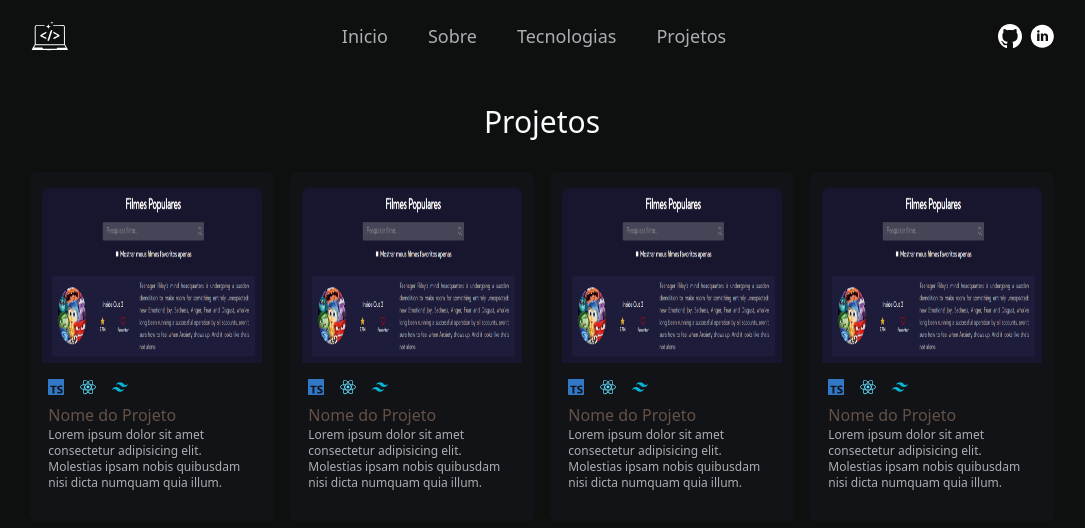
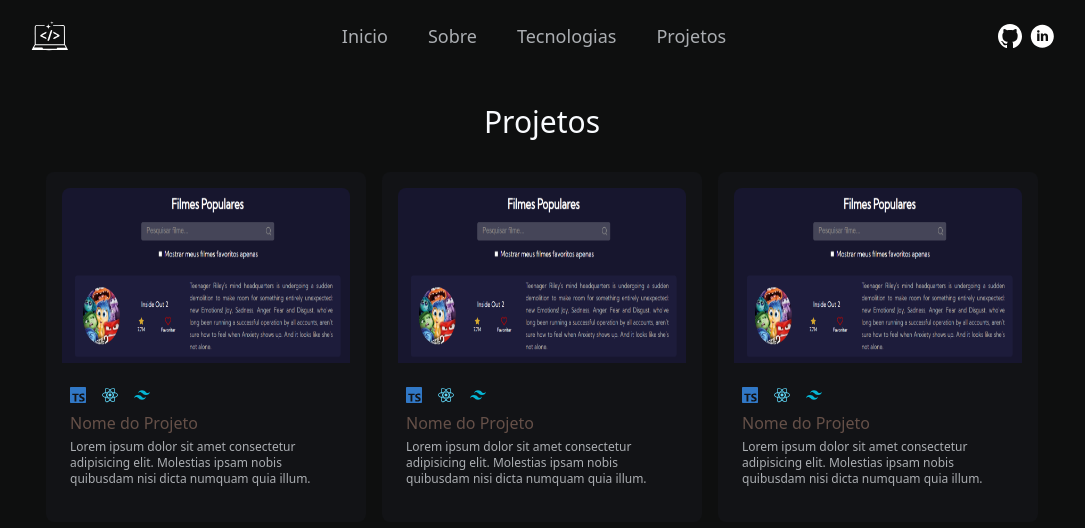
Before and after one commit to matheusmartins05/Portifolio, a React (Vite) app: page /projetos in a window 1280 px wide. Shown: the top 528 px of the page, without its empty margins (98-1183 px from the left). Built offline with nearby package versions, Linux system fonts and the light colour scheme.

Commit message:
Reposividade seção projetos

```diff
--- a/src/components/CardProjeto.tsx
+++ b/src/components/CardProjeto.tsx
@@ -5,21 +5,20 @@ import tailwindcss from "/tailwindcss.svg";
 
 export default function CardProjeto() {
   return (
-    <div className="bg-[#121316] h-[350px] w-96 rounded-lg">
+    <div className="bg-[#121316] h-[350px] w-80 rounded-lg">
       <img
         className="w-[90%] mx-auto mt-4 rounded-t-lg h-[50%]"
         src={exemploProjeto}
         alt=""
       />
       <div className="flex flex-col w-[85%] mx-auto my-4">
-        <div className="flex gap-4">
+        <div className="flex gap-4 mt-2">
           <img className="w-4" src={typescript} alt="" />
           <img className="w-4" src={react} alt="" />
           <img className="w-4" src={tailwindcss} alt="" />
         </div>
         <h4 className="text-[#655048] mt-2">Nome do Projeto</h4>
-        <p className="text-xs text-paraghaph">
-          {" "}
+        <p className="text-xs text-paraghaph mt-1">
           Lorem ipsum dolor sit amet consectetur adipisicing elit. Molestias
           ipsam nobis quibusdam nisi dicta numquam quia illum.
         </p>
--- a/src/pages/Projetos.tsx
+++ b/src/pages/Projetos.tsx
@@ -6,9 +6,8 @@ export default function Projetos() {
     <>
     <Wrapper width="w-[80%] ">
       <h3 className="text-3xl text-heading text-center mt-8">Projetos</h3>
-      <div className="flex gap-4 py-8">
+      <div className="flex justify-center flex-wrap gap-4 py-8">
 
-          <CardProjeto/>
           <CardProjeto/>
           <CardProjeto/>
           <CardProjeto/>
```
